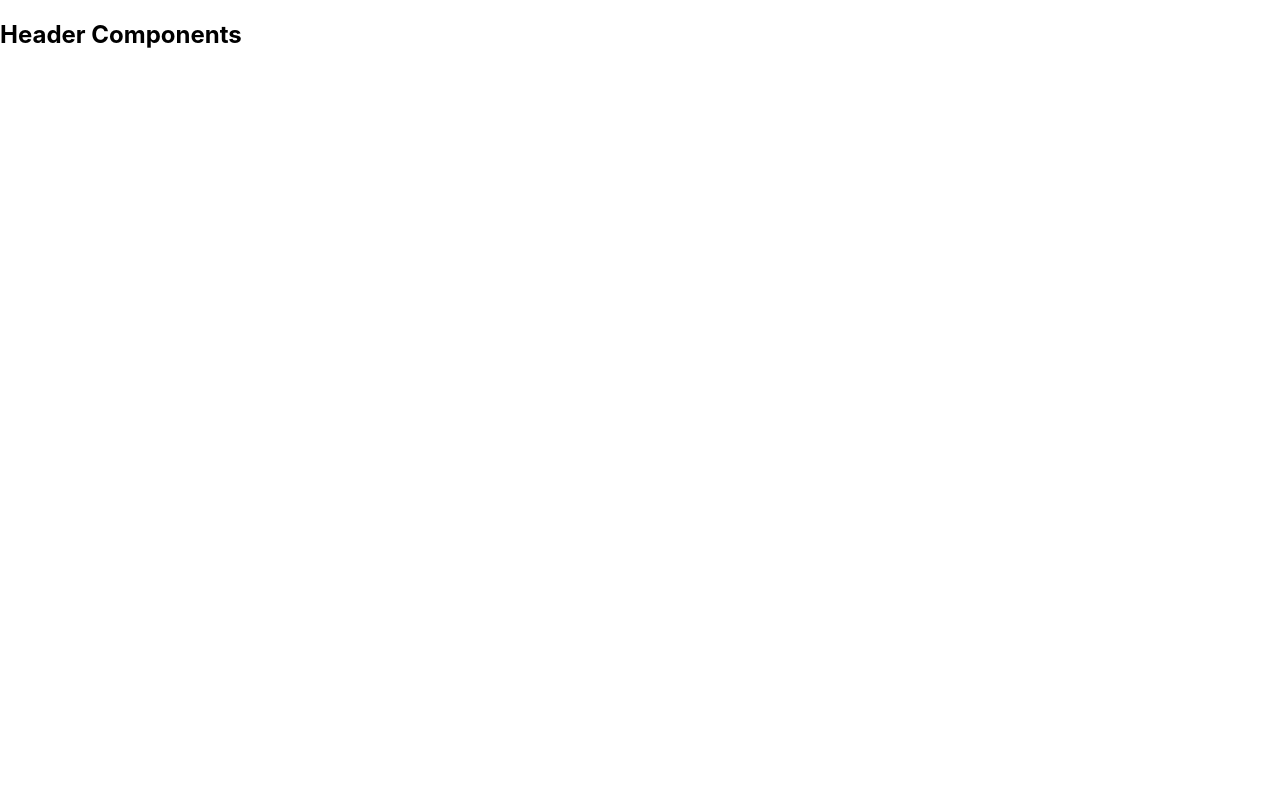
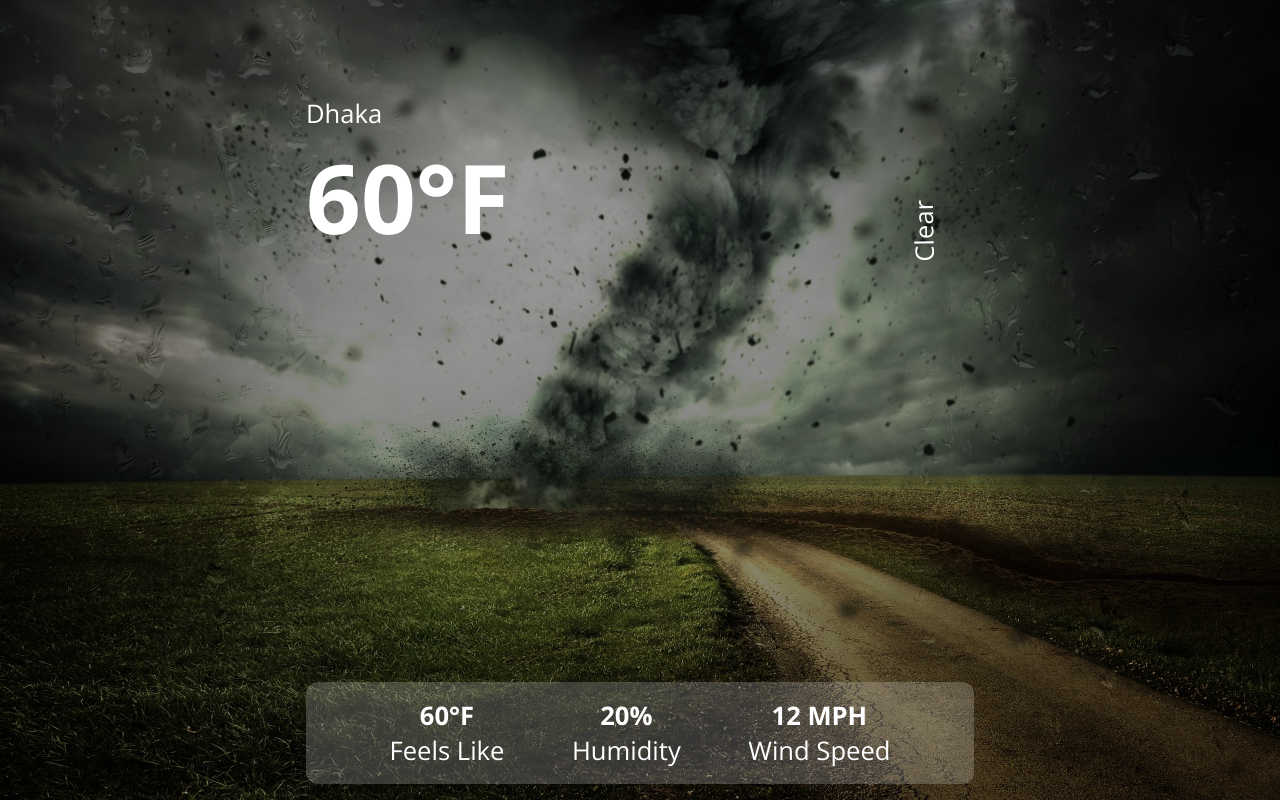
Before and after one commit to nahidthenh/weather-app-rp5, a React (Create React App) app: page / in a window 1280 px wide. Built offline with nearby package versions, Linux system fonts and the light colour scheme; the HTML template or start-up script is replaced by a standard one.

Commit message:
Frontend Done

```diff
--- a/src/App.js
+++ b/src/App.js
@@ -1,9 +1,37 @@
-import React from 'react';
-
+import React, { useState } from 'react';
+import axios from 'axios';
 const App = () => {
+  const url = `https://api.openweathermap.org/data/2.5/weather?id=dhaka&appid=9fc7aa67b16b24ad22623966ce5e9a5e`
+  console.log(url);
   return (
-    <div>
-      <h2>Header Components</h2>
+    <div className='weather-app-wrap'>
+      <div className="container">
+        <div className="top">
+          <div className="location">
+            <p>Dhaka</p>
+          </div>
+          <div className="temp">
+            <h1>60°F</h1>
+          </div>
+          <div className="description">
+            <p>Clear</p>
+          </div>
+        </div>
+        <div className="bottom">
+          <div className="feels">
+            <p className='bold'>60°F</p>
+            <p>Feels Like</p>
+          </div>
+          <div className="humidity">
+            <p className='bold'>20%</p>
+            <p>Humidity</p>
+          </div>
+          <div className="wind">
+            <p className='bold'>12 MPH</p>
+            <p>Wind Speed</p>
+          </div>
+        </div>
+      </div>
     </div>
   );
 };
--- a/src/index.css
+++ b/src/index.css
@@ -1,13 +1,103 @@
+@import url('https://fonts.googleapis.com/css2?family=Open+Sans:wght@300;400;500;600;700;800&display=swap');
+
+* {
+  box-sizing: border-box;
+  padding: 0;
+  margin: 0;
+}
+
 body {
   margin: 0;
-  font-family: -apple-system, BlinkMacSystemFont, 'Segoe UI', 'Roboto', 'Oxygen',
+  font-family: 'Open Sans',
+    'Segoe UI',
+    'Roboto',
+    'Oxygen',
     'Ubuntu', 'Cantarell', 'Fira Sans', 'Droid Sans', 'Helvetica Neue',
     sans-serif;
   -webkit-font-smoothing: antialiased;
   -moz-osx-font-smoothing: grayscale;
 }
 
-code {
-  font-family: source-code-pro, Menlo, Monaco, Consolas, 'Courier New',
-    monospace;
+p {
+  font-size: 1.6rem;
 }
+
+h1 {
+  font-size: 6rem;
+}
+
+.weather-app-wrap {
+  width: 100%;
+  height: 100vh;
+  position: relative;
+  background-color: rgba(0, 0, 0, 0.4);
+  color: #fff;
+}
+
+.weather-app-wrap:before {
+  content: '';
+  background: url('./assets/1.jpg') no-repeat center center/cover;
+  position: absolute;
+  width: 100%;
+  height: 100%;
+  top: 0;
+  left: 0;
+  z-index: -1;
+}
+
+.weather-app-wrap .search {
+  text-align: center;
+  padding: 1rem;
+}
+
+.weather-app-wrap input {
+  padding: .7rem 1.5rem;
+  font-size: 1.2rem;
+  border-radius: 25px;
+  border: 1px solid rgba(255, 255, 255, 0.8);
+  background: rgba(255, 255, 255, 0.1);
+  color: #f8f8f8;
+}
+
+::placeholder {
+  color: #f8f8f8;
+}
+
+.container {
+  max-width: 700px;
+  height: 90%;
+  margin: auto;
+  padding: 0 1rem;
+  position: relative;
+  top: 10%;
+  display: flex;
+  flex-direction: column;
+  justify-content: space-between;
+}
+
+.weather-app-wrap .top {
+  width: 100%;
+  margin: 1rem auto;
+}
+
+.weather-app-wrap .description {
+  position: relative;
+  right: -90%;
+  transform-origin: 0 0;
+  transform: rotate(269deg);
+}
+
+.weather-app-wrap .bottom {
+  display: flex;
+  justify-content: space-evenly;
+  text-align: center;
+  width: 100%;
+  margin: 1rem auto;
+  padding: 1rem;
+  border-radius: 12px;
+  background-color: rgba(255, 255, 255, 0.2);
+}
+
+.bold {
+  font-weight: 700;
+}
```
Also changed, not shown: src/assets/1.jpg (added).
